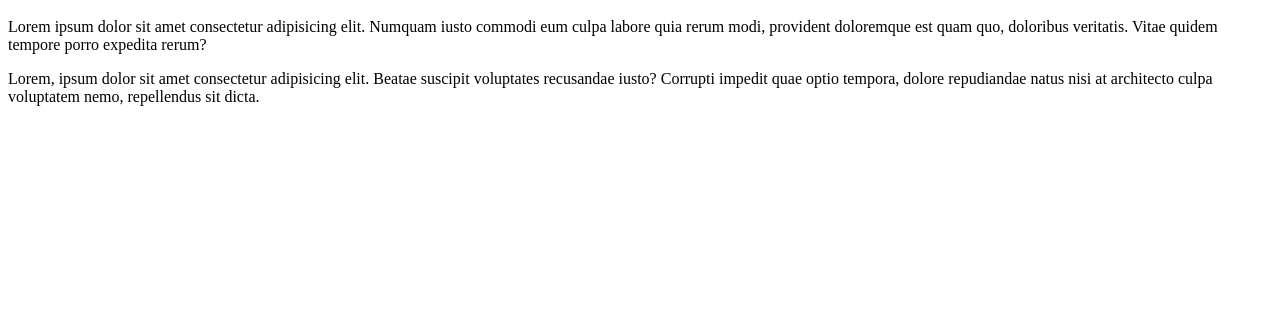
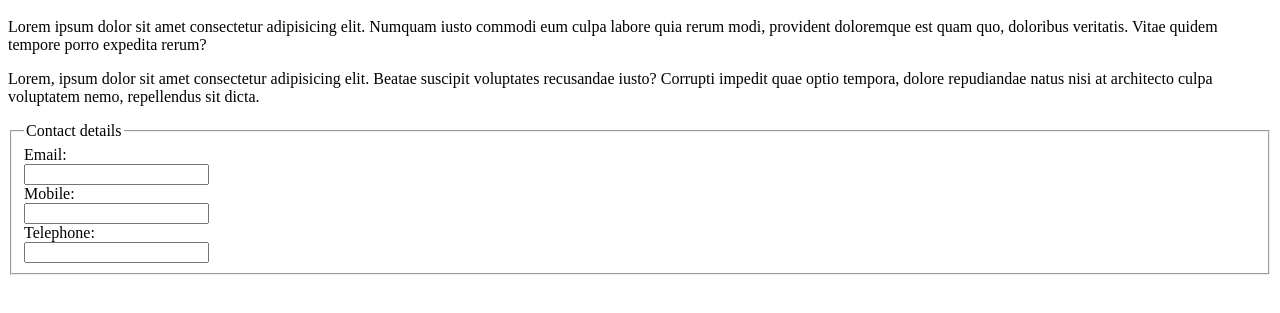
Before and after one commit to Goshen-Uwangue/go, a plain HTML site: page index.html in a window 1280 px wide. Shown: the part 101-414 px from the top of the page. Drawn offline with Linux system fonts and the light colour scheme.

Commit message:
second commit

```diff
--- a/index.html
+++ b/index.html
@@ -15,5 +15,15 @@
 
         <p>Lorem, ipsum dolor sit amet consectetur adipisicing elit. Beatae suscipit voluptates recusandae iusto? Corrupti impedit quae optio tempora,
              dolore repudiandae natus nisi at architecto culpa voluptatem nemo, repellendus sit dicta.</p>
+
+<fieldset>
+<legend>Contact details</legend>
+<label>Email:<br />
+<input type="text" name="email" /></label><br />
+<label>Mobile:<br />
+<input type="text" name="mobile" /></label><br />
+<label>Telephone:<br />
+<input type="text" name="telephone" /></label>
+</fieldset>
 </body>
 </html>
```
